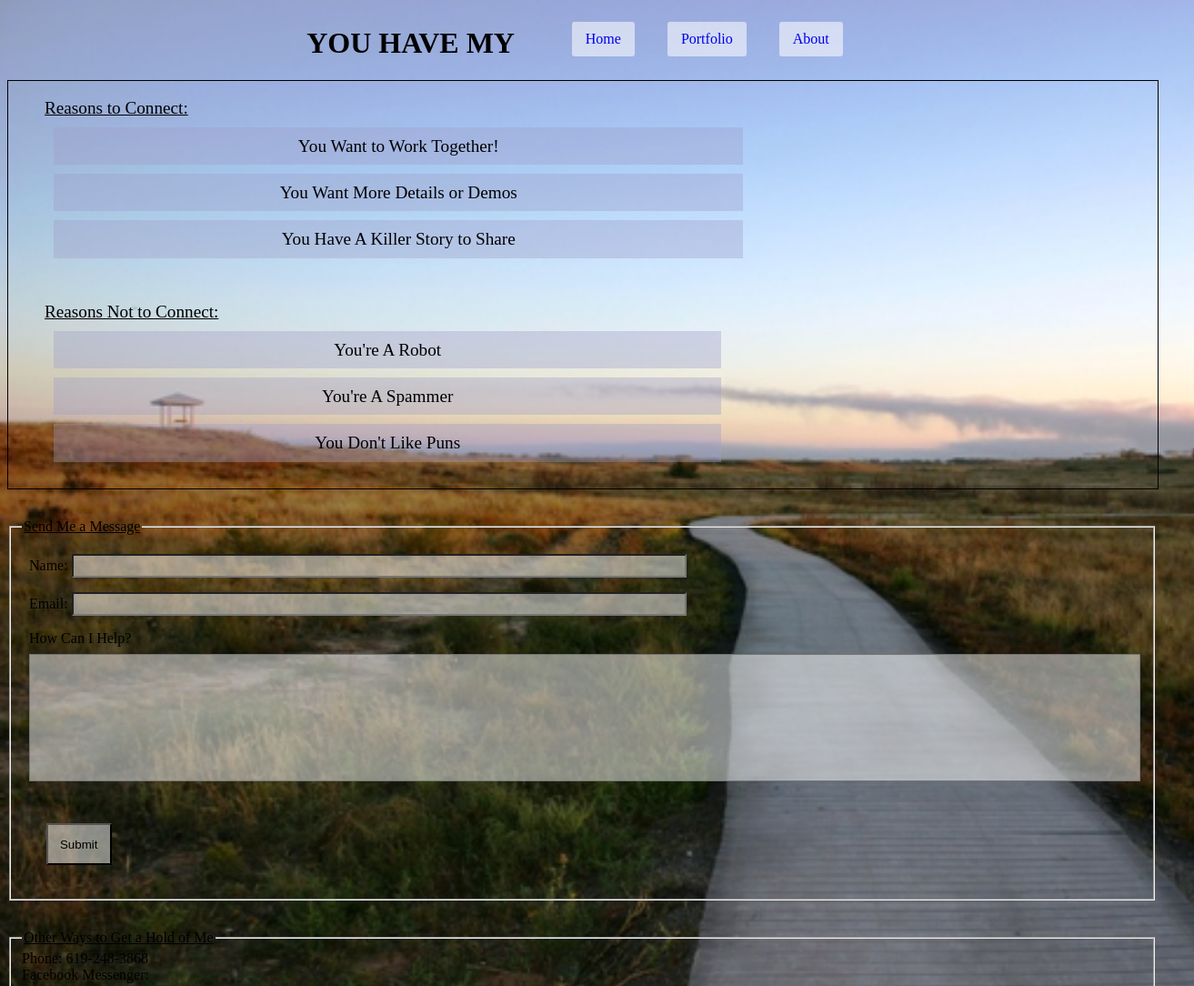
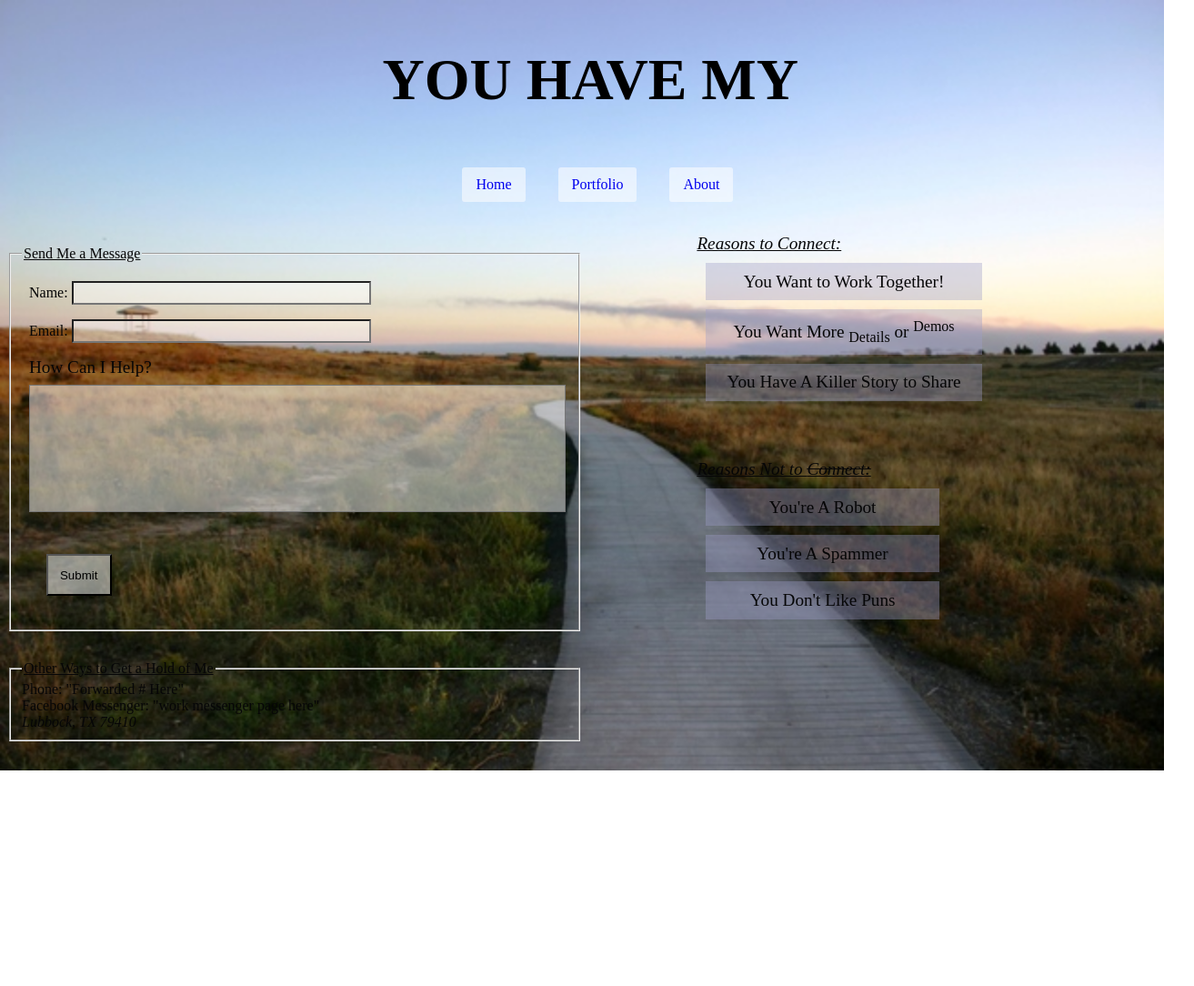
Before and after one commit to TristanHoladay/LCA_web101_Tristan_Holaday, a plain HTML site: page myPortfolio/src/contact.html in a window 1280 px wide. Shown: the top 1084 px of the page at 91% size, 1313 px wide, since content can reach past the window. After the commit the page ends 847 px from the top, so only its background shows below. Drawn offline with Linux system fonts and the light colour scheme.

Commit message:
Mobile and Desktop Contact

```diff
--- a/myPortfolio/src/contact.html
+++ b/myPortfolio/src/contact.html
@@ -30,14 +30,14 @@
 
         <div id="reasons">
         <ul id="reasons-to">
-            <ins>Reasons to Connect:</ins>
+            <ins><em>Reasons to Connect:</em></ins>
             <li>You Want to Work Together!</li>
-            <li>You Want More Details or Demos</li>
+            <li>You Want More <sub>Details</sub> or <sup>Demos</sup></li>
             <li>You Have A Killer Story to Share</li>
         </ul>
 
         <ul id="reasons-not">
-            <ins>Reasons Not to Connect:</ins>
+            <ins><em>Reasons Not to <del>Connect:</del></em></ins>
             <li>You're A Robot</li>
             <li>You're A Spammer</li>
             <li>You Don't Like Puns</li>
@@ -56,7 +56,7 @@
                 <input type="email">
             </label>
             <label for="Message">
-                <span id="message-heading">How Can I Help?</span>
+                <span id="message-heading"><big>How Can I Help?</big></span>
                 <textarea name="message" id="message"></textarea>
             </label>
             <input type="submit" id="submit">
@@ -65,8 +65,10 @@
 
         <fieldset id="personal-info">
             <legend><u>Other Ways to Get a Hold of Me</u></legend>
-            <div>Phone: 619-248-3868</div>
-            <div>Facebook Messenger:</div>
+            <div>Phone: "Forwarded # Here"</div>
+            <div>Facebook Messenger: "work messenger page here"</div>
+            <address>Lubbock, TX 79410
+            </address>
         </fieldset>
     </main>
 
--- a/myPortfolio/styles/contact-style.css
+++ b/myPortfolio/styles/contact-style.css
@@ -42,13 +42,14 @@ nav ul li ul li a {
 main {
    display: grid;
    grid-template-columns: 1fr;
+   color: rgb(6, 6, 7);
+   margin-bottom: 2em;
 }
 
 #reasons {
     display: grid;
     grid-template-columns: 1fr;
     width: 100%;
-    border: 1px solid;
 }
 
 #reasons-to {
@@ -121,3 +122,47 @@ label>input {
     padding: 1em;
     background: rgba(255, 255, 255, 0.493);
 }
+
+
+@media (min-width: 900px) {
+    header {
+        flex-direction: column;
+        align-content: center;
+    }
+
+    #invite {
+        font-size: 2em;
+        margin-left: 1em;
+    }
+
+    header nav {
+        margin-left: 4em;
+    }
+
+    Main {
+        display: grid;
+        grid-template-columns: repeat(2, 1fr);
+
+    }
+
+    #reasons {
+        box-sizing: border-box;
+        grid-column: 2/3;
+        margin-left: 3em;
+        width: 80%;
+    }
+
+    #reasons-to {
+        margin-left: 2em;
+    }
+
+    #reasons-not {
+        margin-left: 2em;
+    }
+
+    form {
+        grid-column: 1/2;
+        grid-row: 1;
+    }
+
+}
```
